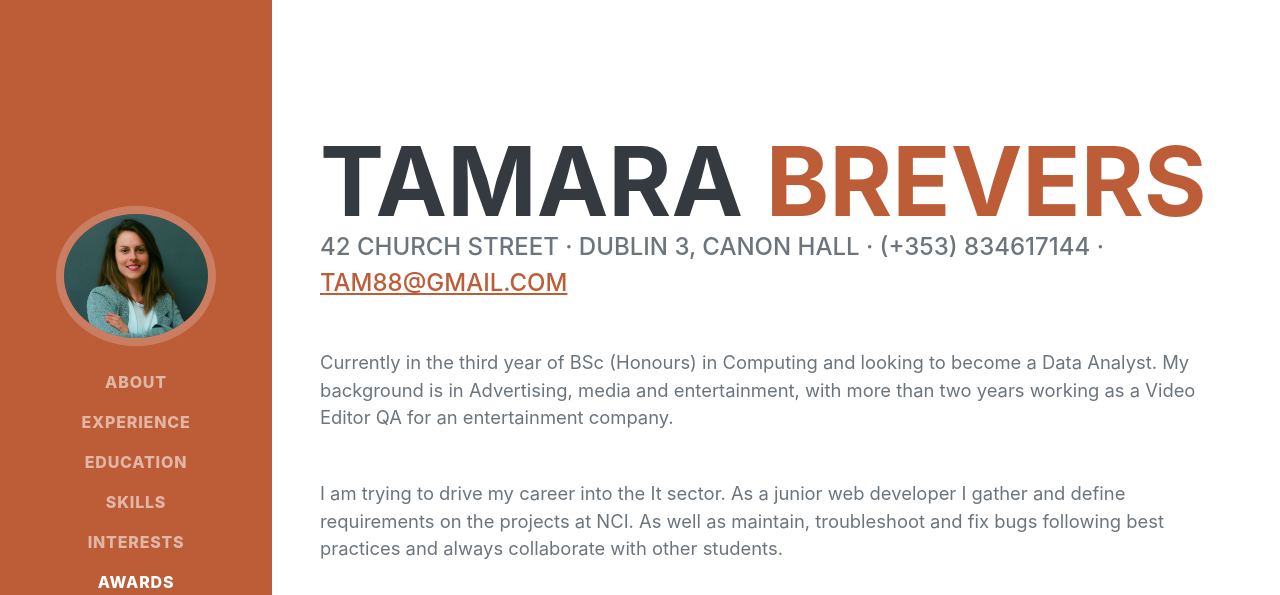
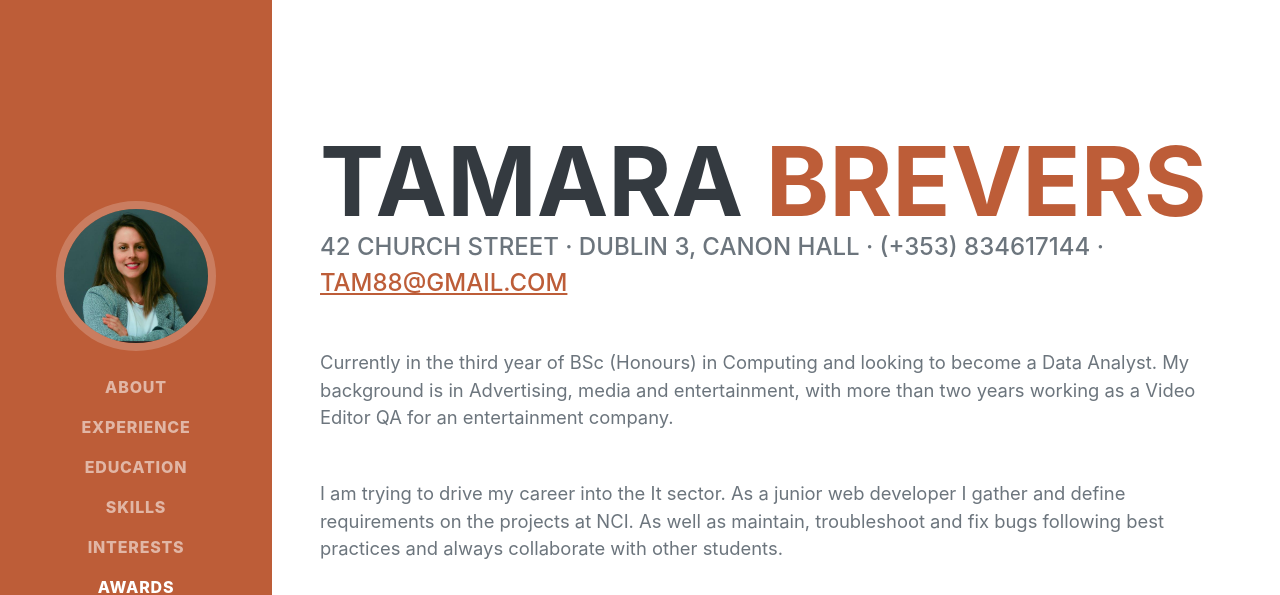
Before and after one commit to brevers/2021CV, a plain HTML site: page index.html in a window 1280 px wide. Shown: the top 595 px of the page. Drawn offline with nearby package versions, Linux system fonts and the light colour scheme; a web font is replaced by a local one.

Commit message:
allinall Commit

```diff
--- a/index.html
+++ b/index.html
@@ -20,7 +20,7 @@
         <nav class="navbar navbar-expand-lg navbar-dark bg-primary fixed-top" id="sideNav">
             <a class="navbar-brand js-scroll-trigger" href="#page-top">
                 <span class="d-block d-lg-none">Tamara-Brevers</span>
-                <span class="d-none d-lg-block"><img class="img-fluid img-profile rounded-circle mx-auto mb-2" src="assets/img/tamara.JPG" alt="photo profile" /></span>
+                <span class="d-none d-lg-block"><img class="img-fluid img-profile rounded-circle mx-auto mb-2" src="assets/img/tam.JPG" alt="photo profile" /></span>
             </a>
             <button class="navbar-toggler" type="button" data-bs-toggle="collapse" data-bs-target="#navbarResponsive" aria-controls="navbarResponsive" aria-expanded="false" aria-label="Toggle navigation"><span class="navbar-toggler-icon"></span></button>
             <div class="collapse navbar-collapse" id="navbarResponsive">
```
Also changed, not shown: assets/img/tam.JPG (added).
